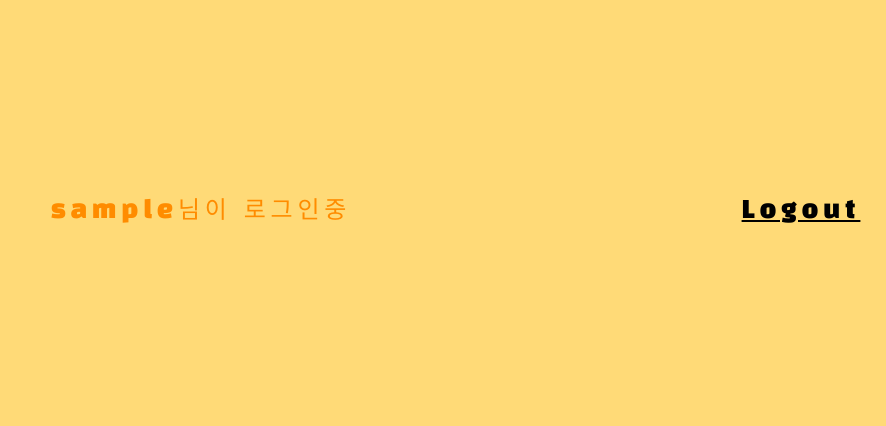
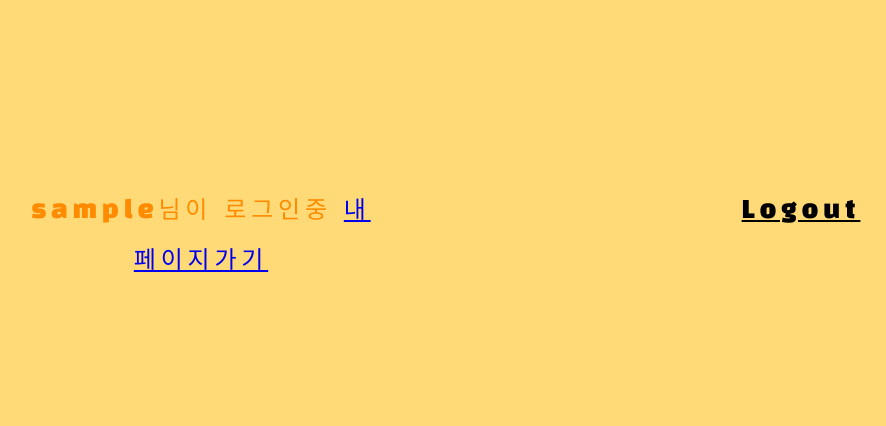
Before and after one commit to MJU-Capstone1-Team5/Saving-Expert, a Django app: page / in a window 1280 px wide. Shown: the part 867-1293 px from the top of the page, without its empty margins (139-1025 px from the left). Run offline with Django 4.2, Linux system fonts and the light colour scheme; the visitor is signed in with stand-in values (Sample User, id 1).

Commit message:
메인페이지 html 수정1

```diff
--- a/users/templates/users/home.html
+++ b/users/templates/users/home.html
@@ -36,7 +36,7 @@
   </div>
 
   <div class="container" id="box3">
-    <h6 class="display-7 fw-bold">{{user.username}}님이 로그인중</h6><br />
+    <h6 class="display-7 fw-bold">{{user.username}}님이 로그인중 <a href="/myuser/{{user.id}}">내 페이지가기</a></h6><br />
     <div class="after_login">
       <a href="{% url 'users:log_out'%}"\>Logout</a>
     </div>
```
